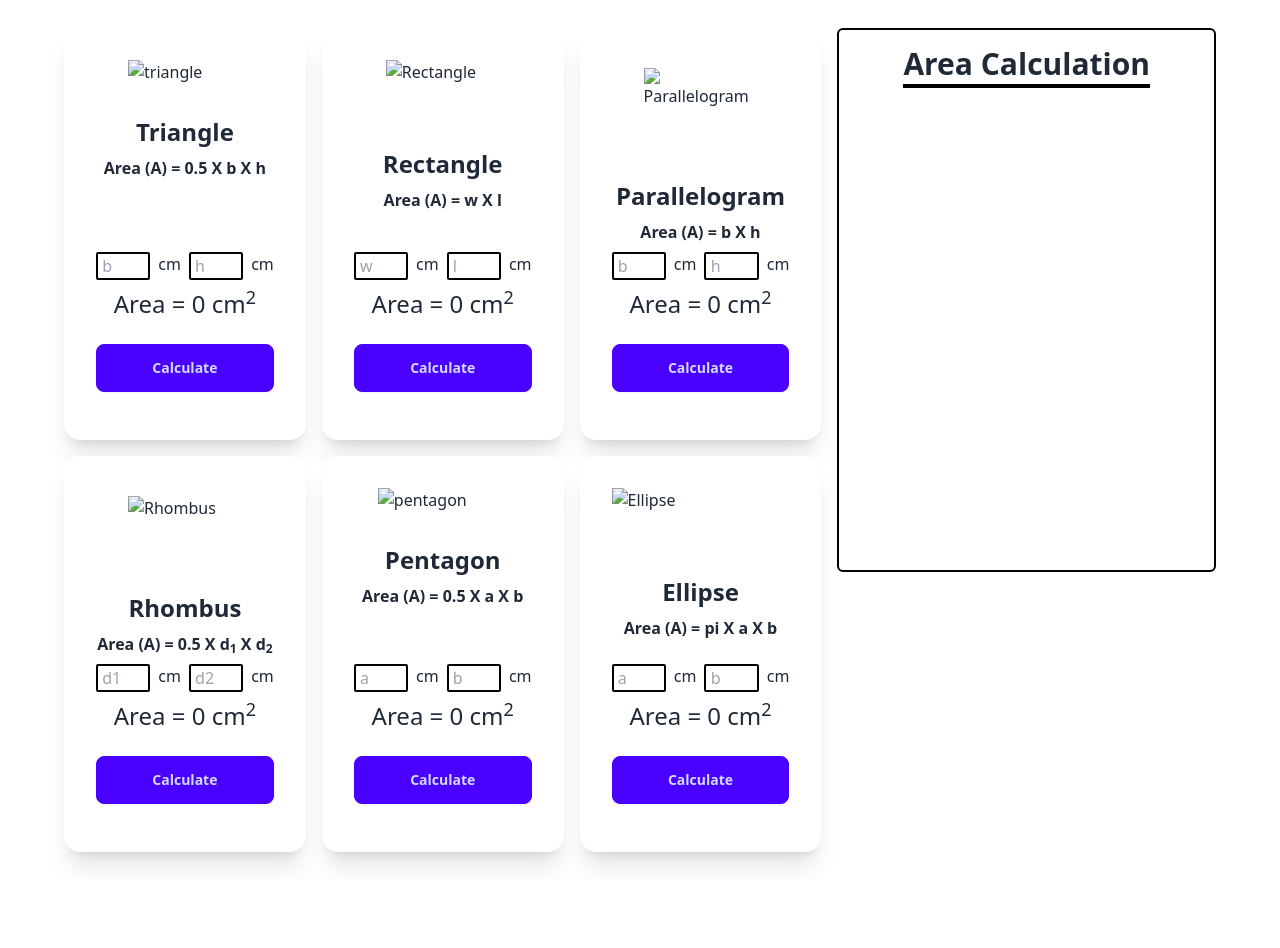
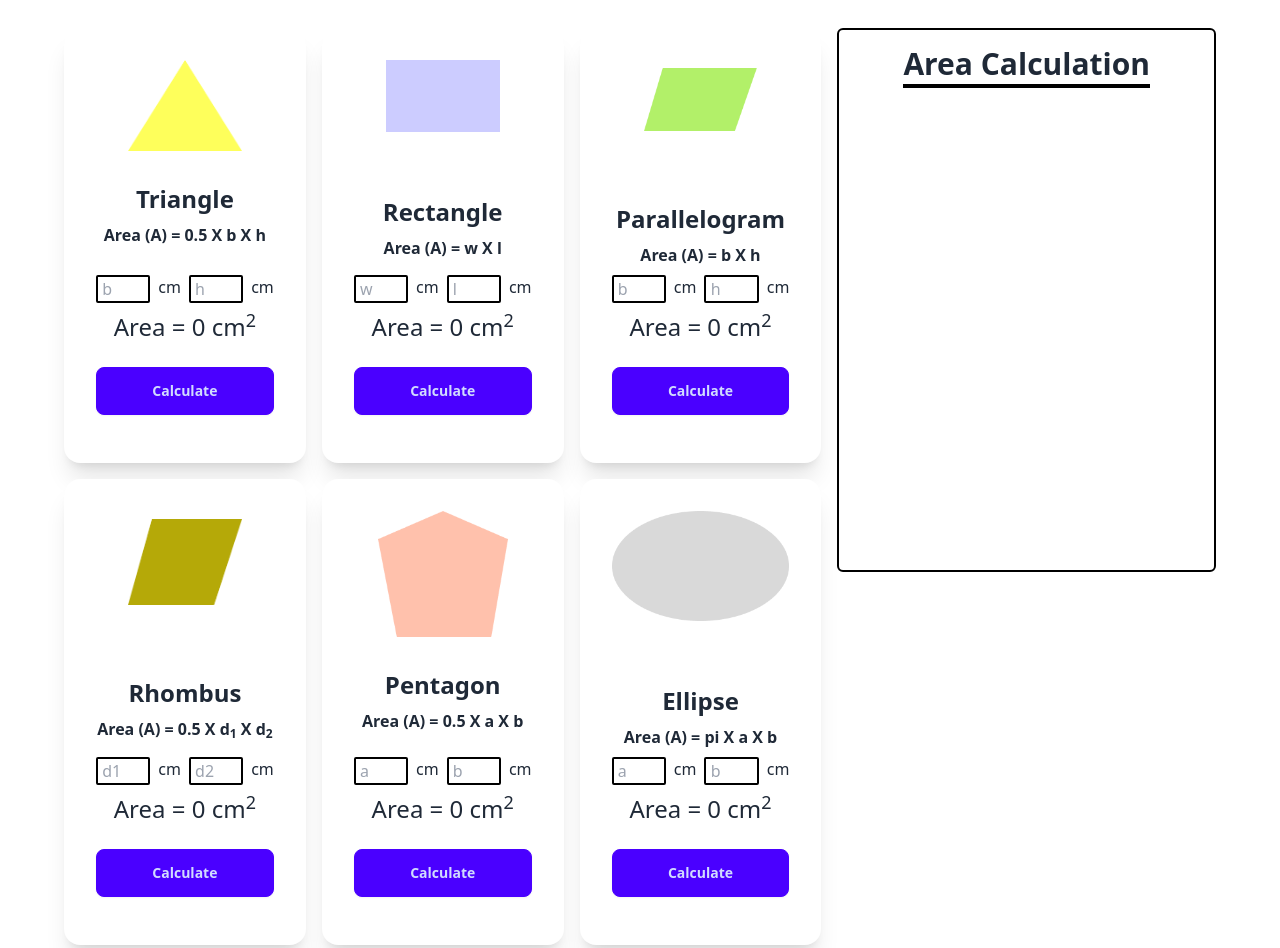
Before and after one commit to mus03/geometry, a plain HTML site: page index.html in a window 1280 px wide. Shown: the top 948 px of the page. Before the commit the page ends 880 px from the top, so only its background shows below. Drawn offline with nearby package versions, Linux system fonts and the light colour scheme; the site is published under a folder, as on GitHub Pages, so addresses that start at the root find nothing.

Commit message:
second commit

```diff
--- a/index.html
+++ b/index.html
@@ -20,7 +20,7 @@
           <!-- triangle -->
           <div class="card bg-base-100 shadow-xl">
             <div class="mt-8 px-16">
-              <img src="/images/triangle.png" alt="triangle" />
+              <img src="./images/triangle.png" alt="triangle" />
             </div>
             <div class="card-body">
               <h2 class="text-2xl text-center font-bold">Triangle</h2>
@@ -57,7 +57,7 @@
           <!-- Rectangle -->
           <div class="card bg-base-100 shadow-xl">
             <div class="my-8 px-16">
-              <img src="/images/rectangle.png" alt="Rectangle" />
+              <img src="images/rectangle.png" alt="Rectangle" />
             </div>
             <div class="card-body">
               <h2 class="text-2xl text-center font-bold">Rectangle</h2>
@@ -101,7 +101,7 @@
             <div class="my-10 px-16">
               <img
                 class="h-full"
-                src="/images/parallelogram.png"
+                src="images/parallelogram.png"
                 alt="Parallelogram"
               />
             </div>
@@ -142,7 +142,7 @@
           <!-- Rhombus -->
           <div class="card bg-base-100 shadow-xl">
             <div class="my-10 px-16">
-              <img src="/images/rhombus.png" alt="Rhombus" />
+              <img src="images/rhombus.png" alt="Rhombus" />
             </div>
             <div class="card-body">
               <h2 class="text-2xl text-center font-bold">Rhombus</h2>
@@ -183,7 +183,7 @@
           <!-- Pentagon -->
           <div class="card bg-base-100 shadow-xl">
             <div class="mt-8 px-14">
-              <img src="/images/pentagon.png" alt="pentagon" />
+              <img src="images/pentagon.png" alt="pentagon" />
             </div>
             <div class="card-body">
               <h2 class="text-2xl text-center font-bold">Pentagon</h2>
@@ -225,7 +225,7 @@
           <!-- Ellipse -->
           <div class="card bg-base-100 shadow-xl">
             <div class="p-8">
-              <img src="/images/ellipse.png" alt="Ellipse" />
+              <img src="images/ellipse.png" alt="Ellipse" />
             </div>
             <div class="card-body">
               <h2 class="text-2xl text-center font-bold">Ellipse</h2>
```
